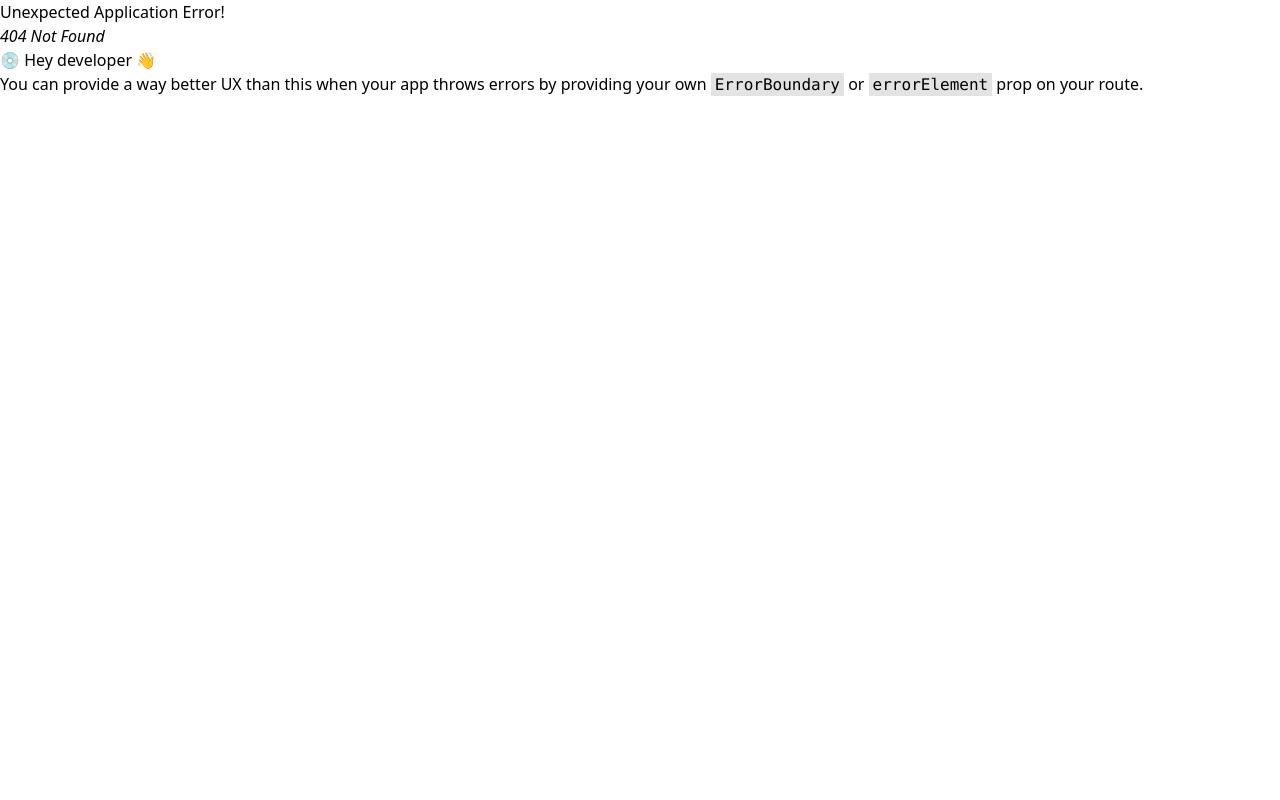
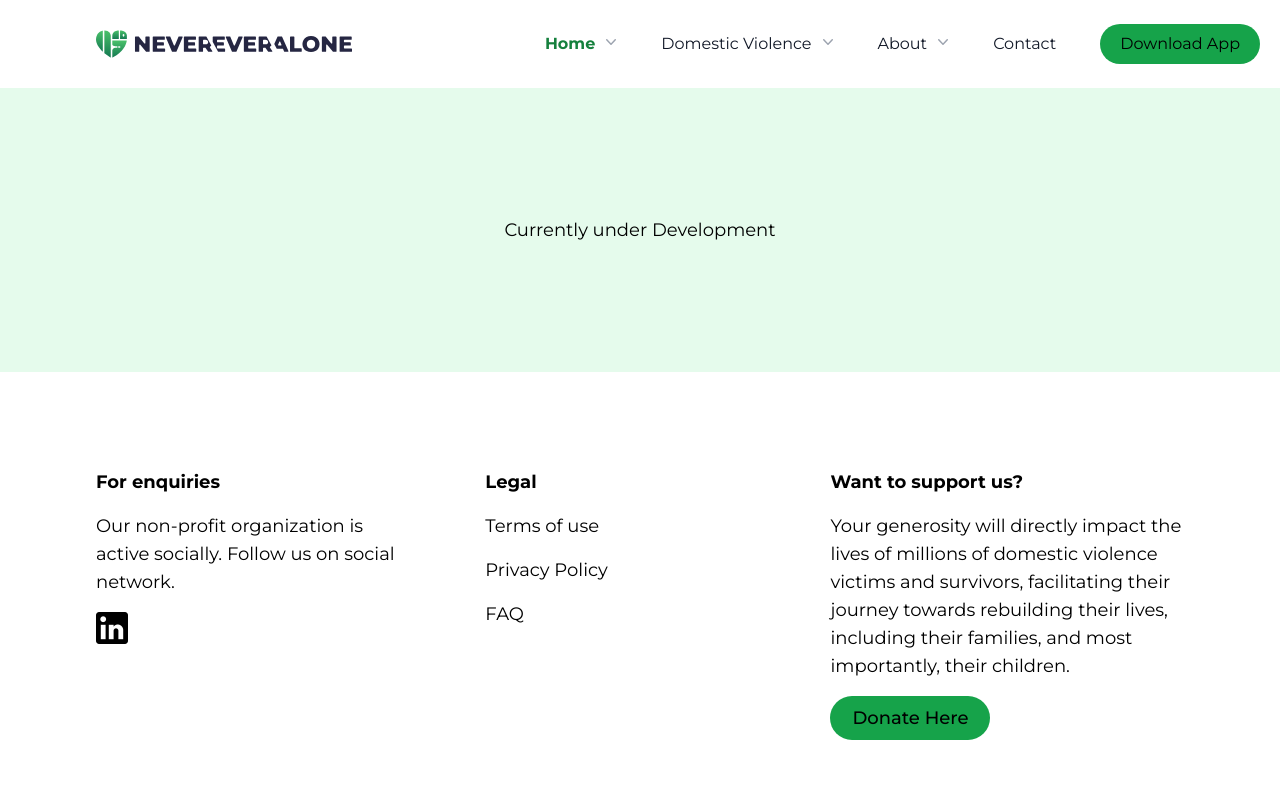
Before and after one commit to NeverEverAloneDevs/NeverEverAlone, a React (Vite) app: page /download in a window 1280 px wide. Before the commit this address had no page. Shown: the top 800 px of the page. Built offline with nearby package versions, Linux system fonts and the light colour scheme.

Commit message:
make downloadapp component

```diff
--- a/src/Router.jsx
+++ b/src/Router.jsx
@@ -1,6 +1,6 @@
 import { createBrowserRouter} from "react-router-dom";
 import Home from "./pages/Home";
-import {About,CareHub,CausesOfDV,Contact,DomesticViolence,TypesOfDV,WhatWeDo,NavBarContent, SolutionsOfDV} from "./components/";
+import {About,CareHub,CausesOfDV,Contact,DomesticViolence,TypesOfDV,WhatWeDo,NavBarContent, SolutionsOfDV,DownloadApp} from "./components/";
 import DonateNow from "./components/DonateNow";
 const router = createBrowserRouter ([
 
@@ -47,6 +47,10 @@ const router = createBrowserRouter ([
                     {
                         path:"solutions",
                         element:<SolutionsOfDV/>
+                    },
+                    {
+                        path:"download",
+                        element:<DownloadApp/>
                     }
                 ]
             },
--- /dev/null
+++ b/src/components/DownloadApp.jsx
@@ -0,0 +1,11 @@
+import { Link } from "react-router-dom"
+
+export default function DownloadApp() {
+  return (
+    <div className="flex flex-col font-montserrat  bg-[#E5FBEC] text-lg items-center p-32">
+      <p>Currently under Development</p>
+
+
+    </div>
+  )
+}
--- a/src/components/Navbar.jsx
+++ b/src/components/Navbar.jsx
@@ -245,7 +245,7 @@ export default function Navbar(){
                         </Transition>
                     </Menu>
                     <Link className='justify-center gap-x-1.5  px-3 py-2 text-md text-gray-900 'to="contact">Contact</Link>
-                    {/* <a className='flex bg-green-600 rounded-full ml-3 px-5 py-2 text-md max-w-xs text-center'>Download App</a> */}
+                    <Link className='flex bg-green-600 rounded-full ml-3 px-5 py-2 text-md max-w-xs text-center' to='download'>Download App</Link>
                 </div>
                 <div className='mr-4 flex items-center text-2xl md:hidden cursor-pointer'>
                         <FontAwesomeIcon icon={isMenuOpen ? faX :faBars} onClick={onToggleMenu}/>
--- a/src/components/index.js
+++ b/src/components/index.js
@@ -7,5 +7,6 @@ import TypesOfDV from './TypesOfDV';
 import WhatWeDo from './WhatWeDo';
 import NavBarContent from './NavBarContent';
 import SolutionsOfDV from './SolutionsOfDV';
+import DownloadApp from './DownloadApp';
 
-export {About, CareHub, CausesOfDV, Contact,DomesticViolence,TypesOfDV, WhatWeDo, NavBarContent, SolutionsOfDV}
+export {About, CareHub, CausesOfDV, Contact,DomesticViolence,TypesOfDV, WhatWeDo, NavBarContent, SolutionsOfDV, DownloadApp}
```
Also changed, not shown: src/components/Founder.jsx (added).
